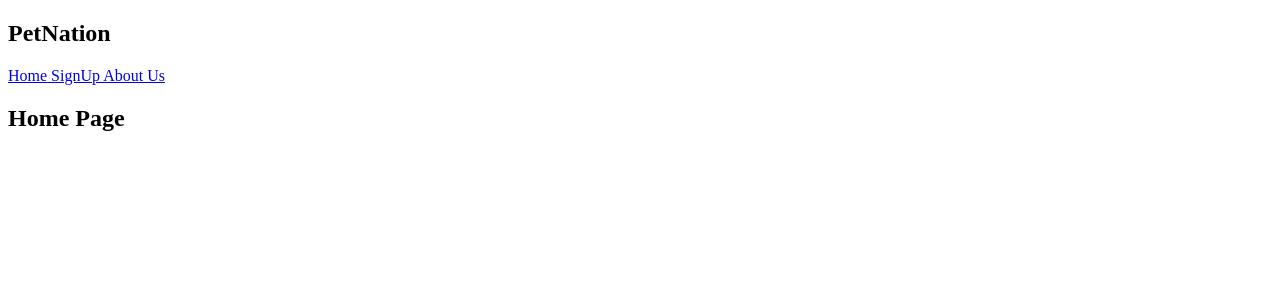
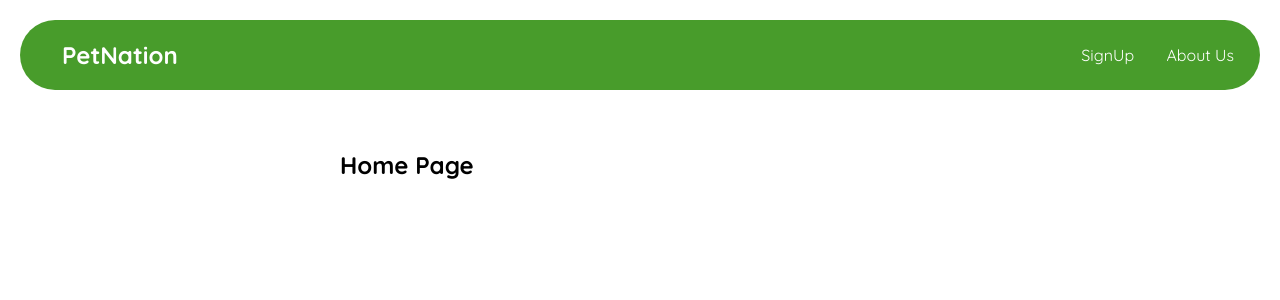
Before and after one commit to jedopie/PetNation_PP1, a React (Vite) app: page / in a window 1280 px wide. Shown: the top 300 px of the page. Built offline with nearby package versions, Linux system fonts and the light colour scheme.

Commit message:
CSS file created and added to the navbar

```diff
--- /dev/null
+++ b/src/Navbar.css
@@ -0,0 +1,40 @@
+@import url("https://fonts.googleapis.com/css2?family=Quicksand:wght@300;400;500;600;700&display=swap");
+
+* {
+  margin: 0;
+  font-family: "Quicksand";
+  color: #000000;
+}
+.navbar {
+  padding: 20px;
+  display: flex;
+  align-items: center;
+  max-width: 1200px;
+  margin: 20px auto;
+  background-color: #489c2b;
+  border-radius: 50px;
+}
+.navbar h1 {
+  cursor: pointer;
+  margin-right: auto;
+  font-family: "Quicksand";
+  color: #FFFFFF;
+}
+.navbar .links {
+  margin-left: auto;
+}
+.navbar a {
+  margin-left: 16px;
+  text-decoration: none;
+  padding: 6px;
+  font-family: "Quicksand";
+  color: #FFFFFF;
+}
+.navbar a:hover {
+  color: #ef8e61;
+}
+.content {
+  max-width: 600px;
+  margin: 40px auto;
+  padding: 20px;
+}
--- a/src/Navbar.tsx
+++ b/src/Navbar.tsx
@@ -1,9 +1,12 @@
+import "./Navbar.css";
+
 function Navbar() {
   return (
     <nav className="navbar">
-      <h1>PetNation</h1>
+      <h1>
+        <a href="/">PetNation</a>
+      </h1>
       <div>
-        <a href="/"> Home</a>
         <a href="/sign-up"> SignUp</a>
         <a href="/about"> About Us</a>
       </div>
```
